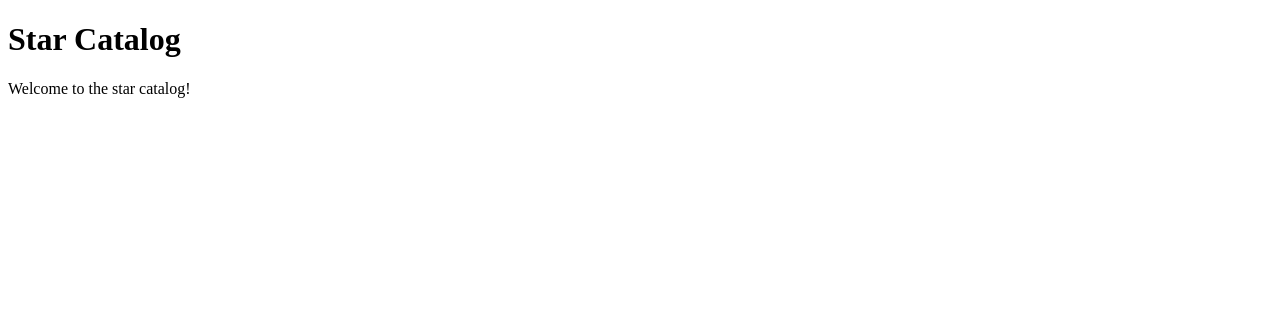
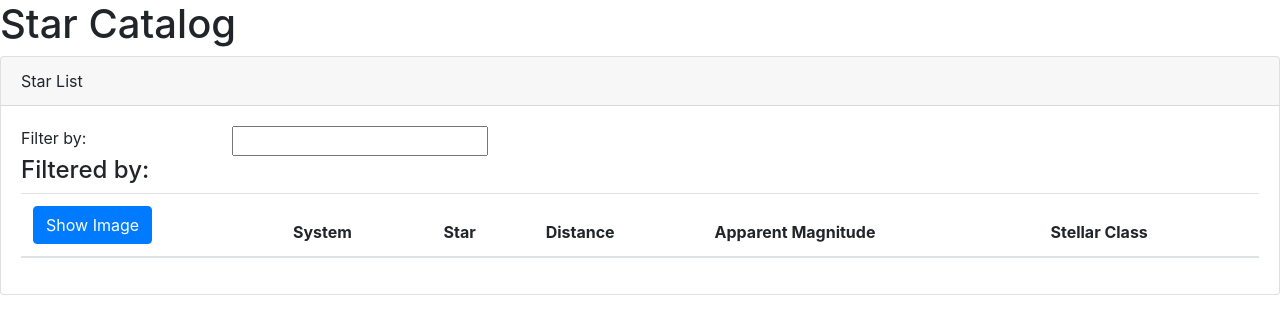
Before and after one commit to cwilkens/star-catalog, an Angular app: page / in a window 1280 px wide. Shown: the top 334 px of the page. Built offline with nearby package versions, Linux system fonts and the light colour scheme.

Commit message:
create a basic table to list stars

```diff
--- a/package.json
+++ b/package.json
@@ -19,6 +19,8 @@
     "@angular/platform-browser": "~8.2.14",
     "@angular/platform-browser-dynamic": "~8.2.14",
     "@angular/router": "~8.2.14",
+    "bootstrap": "^4.4.1",
+    "font-awesome": "^4.7.0",
     "rxjs": "~6.4.0",
     "tslib": "^1.10.0",
     "zone.js": "~0.9.1"
--- a/src/app/app.component.html
+++ b/src/app/app.component.html
@@ -1,7 +1,8 @@
-<div><h1>{{pageTitle}}</h1>
-  <div>Welcome to the star catalog!</div>
+<div>
+  <h1>{{pageTitle}}</h1>
+  <sc-stars></sc-stars>
 </div>
 
 
 
-<router-outlet></router-outlet>
+<!-- <router-outlet></router-outlet> -->
--- a/src/app/app.module.ts
+++ b/src/app/app.module.ts
@@ -3,10 +3,12 @@ import { NgModule } from '@angular/core';
 
 import { AppRoutingModule } from './app-routing.module';
 import { AppComponent } from './app.component';
+import { StarListComponent } from './stars/star-list.component';
 
 @NgModule({
   declarations: [
-    AppComponent
+    AppComponent,
+    StarListComponent
   ],
   imports: [
     BrowserModule,
--- /dev/null
+++ b/src/app/stars/star-list.component.html
@@ -0,0 +1,40 @@
+<div class='card'>
+    <div class='card-header'>
+        Star List
+    </div>
+    <div class='card-body'>
+        <div class='row'>
+            <div class='col-md-2'>Filter by:</div>
+            <div class='col-md-4'>
+                <input type='text' />
+            </div>
+        </div>
+        <div class='row'>
+            <div class='col-md-6'>
+                <h4>Filtered by:</h4>
+            </div>
+        </div>
+        <div class='table-responsive'>
+            <table class='table'>
+                <thead>
+                    <tr>
+                        <th>
+                            <button class='btn btn-primary'>
+                                Show Image
+                            </button>
+                        </th>
+                        <th>System</th>
+                        <th>Star</th>
+                        <th>Distance</th>
+                        <th>Apparent Magnitude</th>
+                        <th>Stellar Class</th>
+                    </tr>
+                </thead>
+                <tbody>
+
+                </tbody>
+            </table>
+        </div>
+    </div>
+
+</div>
--- a/src/styles.css
+++ b/src/styles.css
@@ -1 +1,3 @@
 /* You can add global styles to this file, and also import other style files */
+@import "~bootstrap/dist/css/bootstrap.min.css";
+@import "~font-awesome/css/font-awesome.min.css";
```
Also changed, not shown: src/app/stars/star-list.component.ts (added, +9 -0 lines), 1 other file (tests, documents, lock files or other folders).
